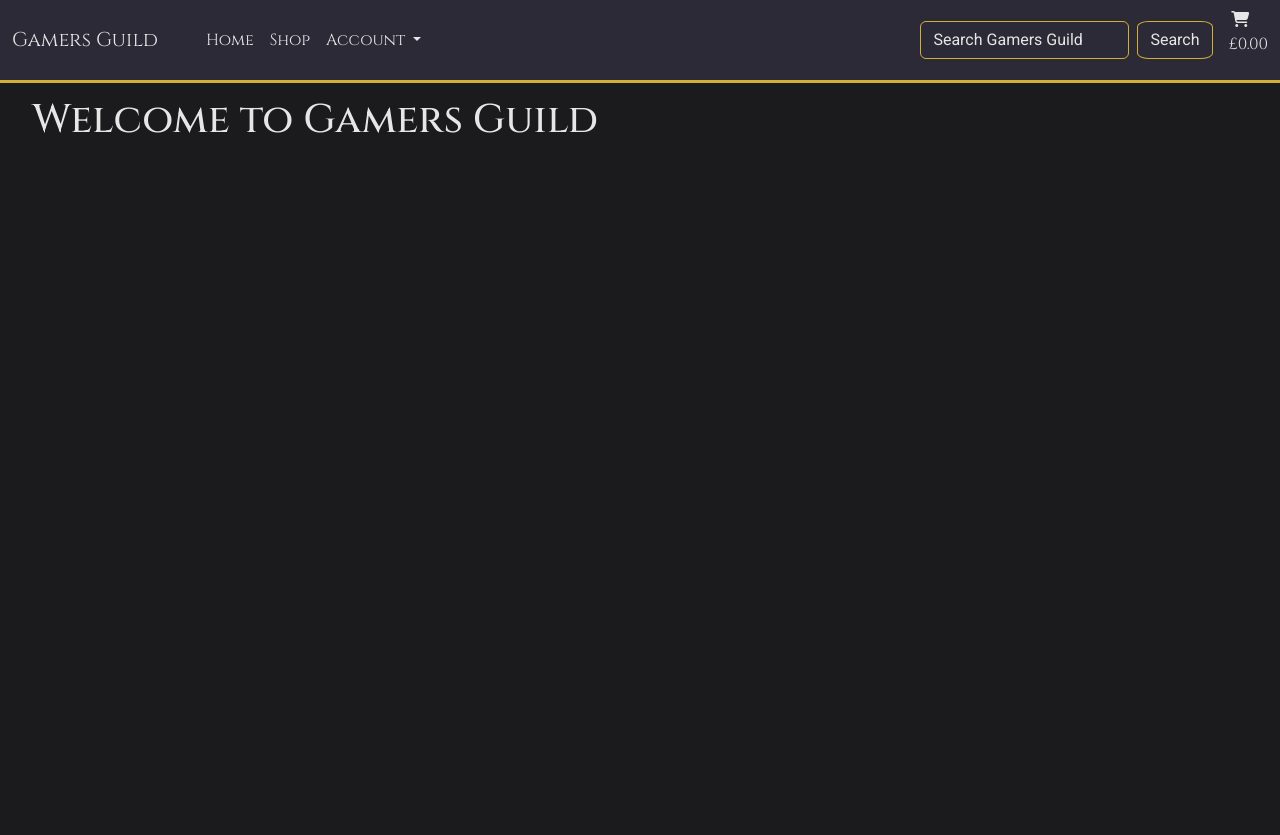
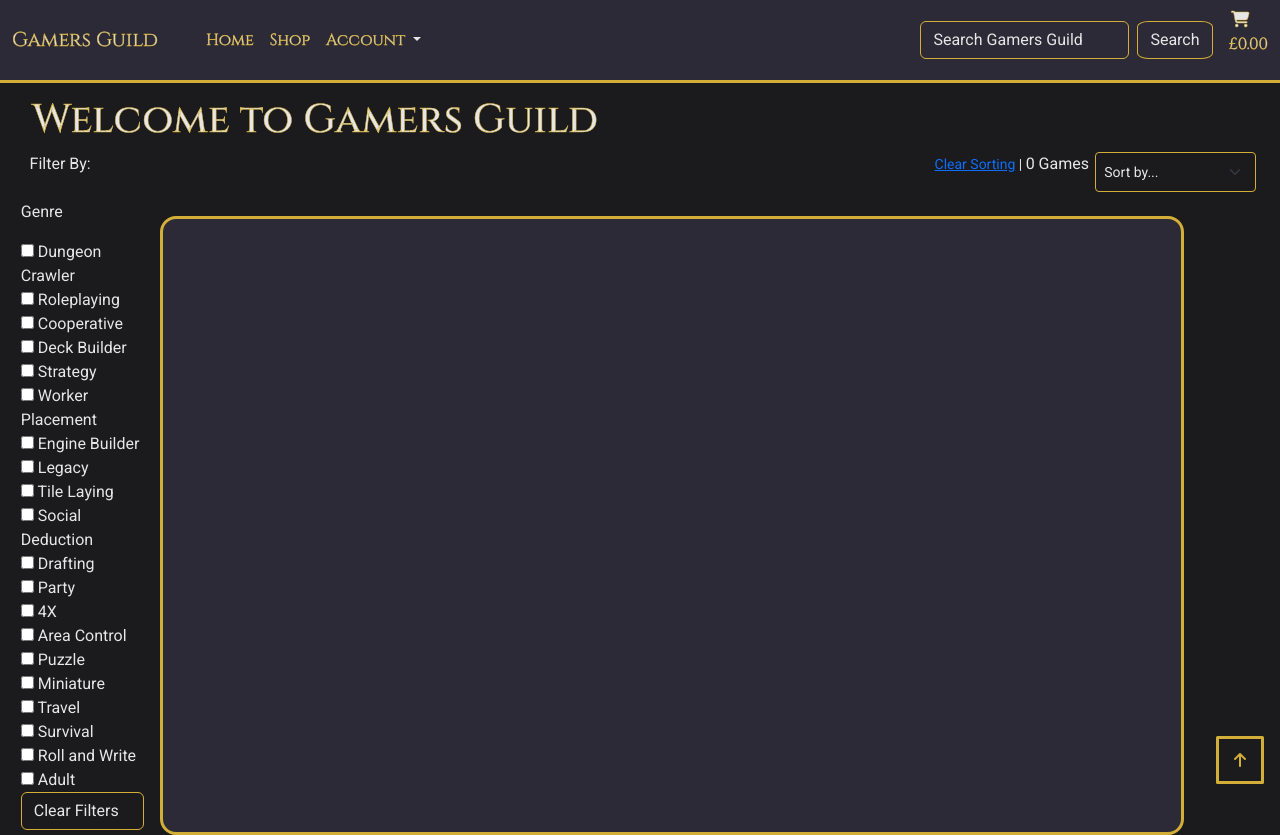
Before and after one commit to Lyd-W/gamers-guild, a Django app: template home/templates/home/index.html in a window 1280 px wide. Before the commit the page ends 133 px from the top, so only its background shows below. Run offline with Django 4.2, Linux system fonts and the light colour scheme; the template is opened without the code that fills it: values that come from a table or form of the project are taken from there, others are empty; data comes from the database, SQL or seed files in the repository; parts of the project's set-up code (start-up, migrations or seed data) failed here and were passed over; some libraries are stand-ins or nearby versions.

Commit message:
Add sorting and filtering to home page

```diff
--- a/home/models.py
+++ b/home/models.py
@@ -2,9 +2,6 @@
 from django.contrib.auth.models import User
 from django.core.exceptions import ValidationError
 from django.core.validators import MinValueValidator, MaxValueValidator
-
-
-# Create your models here.
 
 
 class Genre(models.Model):
--- a/home/templates/home/index.html
+++ b/home/templates/home/index.html
@@ -17,10 +17,76 @@
         Welcome to Gamers Guild
       </h1>
     </div>
-        </div>
+
+  </section>
+<section class="games-container">
+    <div class="sort-filter-container">
+      <section class="filter">
+            {% include "includes/mobile-shop-filter.html" %}
+            <div data-sticky-sidebar class="filter-sidebar d-none d-md-block">
+              <p class="filter-header">Filter By:</p>
             </div>
       </section>
-<div class="container-fluid">
+      <section class="sort-dropdown">
+        <select id="sort-selector" class="form-select form-select-sm">
+          <option value="reset"
+                  {% if current_sorting == 'None_None' %}selected{% endif %}>Sort by...</option>
+          <option value="price_asc"
+                  {% if current_sorting == 'price_asc' %}selected{% endif %}>Price (low to high)</option>
+          <option value="price_desc"
+                  {% if current_sorting == 'price_desc' %}selected{% endif %}>Price (high to low)</option>
+          <option value="rating_asc"
+                  {% if current_sorting == 'rating_asc' %}selected{% endif %}>Rating (low to high)</option>
+          <option value="rating_desc"
+                  {% if current_sorting == 'rating_desc' %}selected{% endif %}>Rating (high to low)</option>
+          <option value="name_asc"
+                  {% if current_sorting == 'name_asc' %}selected{% endif %}>Name (A-Z)</option>
+          <option value="name_desc"
+                  {% if current_sorting == 'name_desc' %}selected{% endif %}>Name (Z-A)</option>
+          <option value="category_asc"
+                  {% if current_sorting == 'category_asc' %}selected{% endif %}>Category (A-Z)</option>
+          <option value="category_desc"
+                  {% if current_sorting == 'category_desc' %}selected{% endif %}>Category (Z-A)</option>
+        </select>
+        <div class="col-12 col-md-6">
+          <p>
+            {% if search_term or current_categories or current_sorting != 'None_None' %}
+              <span class="small">
+                <a href="{% url 'home' %}">Clear Sorting</a> |
+              </span>
+            {% endif %}
+            {{ boardgames|length }} Games
+            {% if search_term %}found for <strong>"{{ search_term }}"</strong>{% endif %}
+          </p>
+        </div>
+      </section>
+      <div class="btt-btn">
+        <a class="btt-link">
+          <i class="fas fa-arrow-up"></i>
+        </a>
+      </div>
+
+    </div>
+      <section class="main-games">
+          <div class="filter-wrapper d-none d-md-block">
+            <p class="genre-header">Genre</p>
+              <form method="GET" action="{% url "home" %}">
+                {% for genre in genres %}
+                  <div class="genre-badge">
+                    <label>
+                      <input type="checkbox"
+                            name="genre"
+                            value="{{ genre.id }}"
+                            onchange="this.form.submit()"
+                            {% if genre.id|stringformat:"s" in current_genres %}checked{% endif %}>
+                      {{ genre.name }}
+                    </label>
+                  </div>
+                {% endfor %}
+              </form>
+            <a href="{% url 'home' %}" class="btn clear-filters-btn">Clear Filters</a>
+        </div>
+  <div class="container-fluid games">
     <div class="card-display row">
       <div class="col-12 mt-3">
         <div class="row g-4">
@@ -58,5 +124,5 @@
       </div>
     </div>
   </div>
-
+  </section>
 {% endblock %}
--- a/home/urls.py
+++ b/home/urls.py
@@ -1,8 +1,9 @@
 from django.contrib import admin
 from django.urls import path
 from . import views
+from .views import home
 
 urlpatterns = [
-    path("", views.BoardgameList.as_view(), name="home"),
+    path("", home, name="home"),
     path("<slug:slug>/", views.boardgame_detail, name="boardgame_detail"),
 ]
--- a/static/css/base.css
+++ b/static/css/base.css
@@ -42,6 +42,7 @@
 
 .navbar-nav .nav-link.active {
   text-decoration: underline;
+  text-decoration-color: var(--primary-highlight);
 }
 
 .btn {
@@ -60,6 +61,8 @@
 .navbar-brand,
 .nav-link {
   font-family: var(--font-heading);
+  color: var(--text);
+  -webkit-text-stroke: .5px var(--primary-highlight);
 }
 
 h1 {
@@ -140,7 +143,7 @@
     display: block;
 }
 
-.shop-container {
+.shop-container, .games-container {
   display: flex;
   flex-direction: column;
 }
@@ -365,7 +368,7 @@
 
 @media (min-width: 768px) {
 
-.shop-container {
+.shop-container, .games-container {
   position: sticky;
 }
 
@@ -387,7 +390,7 @@
   margin-left: 0.75rem;
  }
 
- .products {
+ .products, .games {
   width: 80%;
   margin-left: 1rem;
   margin-top: 1rem;
@@ -397,11 +400,11 @@
   border-radius: 1rem;
   }
 
- .product-card {
+ .product-card, .boardgame-card {
   background-color: var(--primary-color);
  }
 
-  .main-shop {
+  .main-shop, .main-games {
     display: flex;
   }
 }
@@ -418,4 +421,4 @@
 
 @media (min-width: 1400px) {
 
- }
+}
```
Also changed, not shown: home/views.py (+59 -7 lines), README.md, shop/views.py (line endings or trailing spaces), 1 other file. Lines whose indentation alone changed are shown as unchanged.
